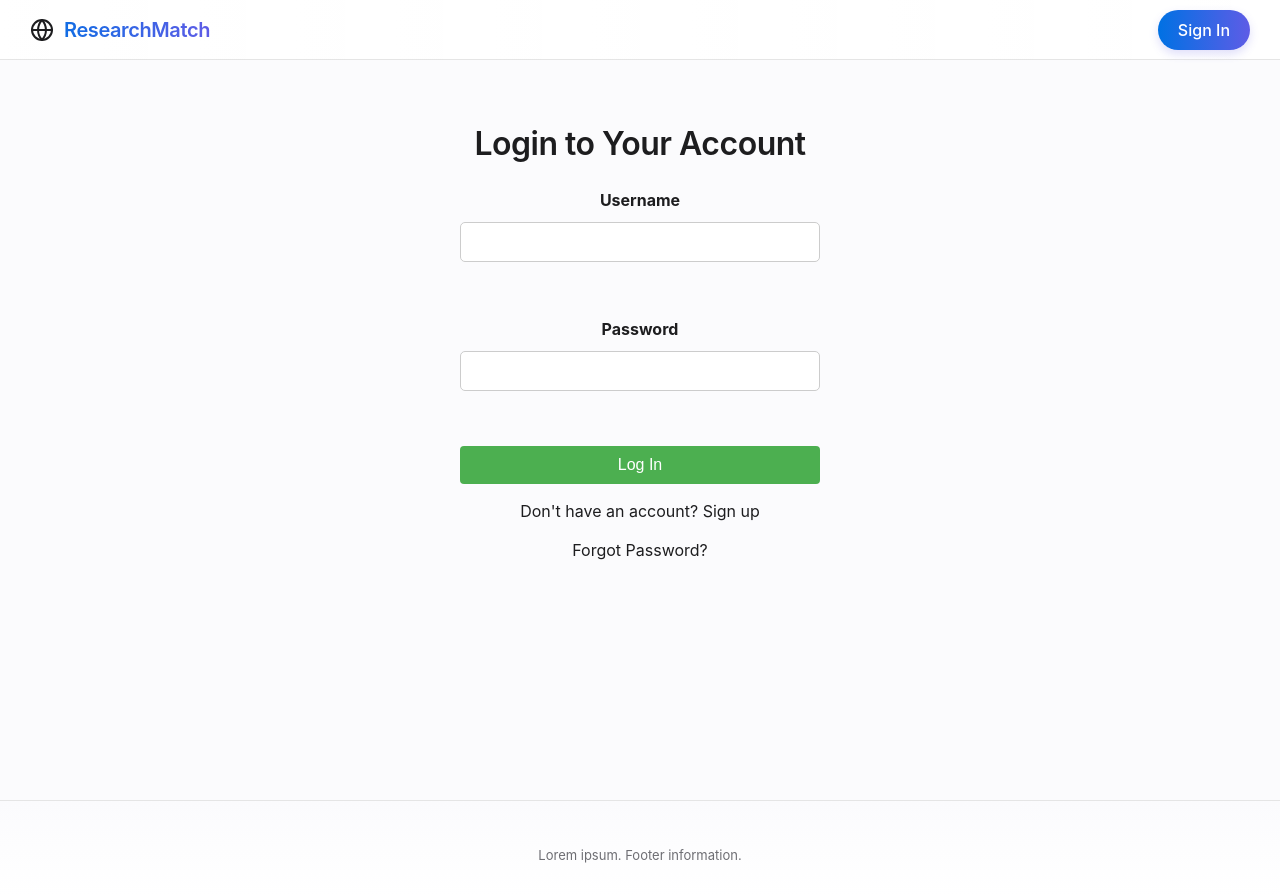
After one commit to spuddydev/CITS3403_Group_Project, a Flask app: page /login in a window 1280 px wide. The commit adds this page. Run offline with Flask 3, Linux system fonts and the light colour scheme.

Commit message:
FEAT basic login html and db updated, basic forum authentication

```diff
--- a/app.py
+++ b/app.py
@@ -1,6 +1,6 @@
 from flask import Flask, render_template, request, redirect, url_for
 from flask_sqlalchemy import SQLAlchemy
-from database.schema import db
+from database.schema import db, User
 from dotenv import load_dotenv
 import os
 
@@ -85,6 +85,57 @@ def settings():
 
     return render_template('settings.html', user=user, preferences=preferences)
 
-# Run the app
+# Register Page
+@app.route('/register', methods=['GET', 'POST'])
+def register():
+    if request.method == 'POST':
+        username = request.form.get('username')
+        password = request.form.get('password')
+        password_confirm = request.form.get('password_confirm')
+
+        # Check if passwords match
+        if password != password_confirm:
+            return "Passwords do not match!"
+
+        # Check if username already exists
+        user_exists = db.User.query.filter_by(username=username).first()
+        if user_exists:
+            return "Username already exists!"
+
+        # Create a new user and hash the password
+        new_user = db.User(username=username)
+        new_user.set_password(password)
+
+        # Add the user to the database
+        db.session.add(new_user)
+        db.session.commit()
+
+        return redirect(url_for('login'))  # Redirect to login page after successful registration
+
+    return render_template('register.html')
+
+# Sign In Page
+@app.route('/login', methods=['GET', 'POST'])
+def login():
+    if request.method == 'POST':
+        username = request.form.get('username')
+        password = request.form.get('password')
+
+        # Check if both username and password were provided
+        if not username or not password:
+            return "Please enter both username and password."
+
+        # Find the user in the database by username
+        user = User.query.filter_by(username=username).first()
+
+        if user and user.check_password(password):
+            # Successful login: redirect to home page or dashboard
+            return redirect(url_for('home'))
+        else:
+            # Invalid credentials
+            return "Invalid username or password."
+
+    return render_template('login.html')
+
 if __name__ == '__main__':
     app.run(debug=True)
--- a/database/schema.py
+++ b/database/schema.py
@@ -5,8 +5,8 @@ db = SQLAlchemy()
 
 class User(db.Model):
     id = db.Column(db.Integer, primary_key=True)
-    username = db.Column(db.String(100), nullable=False)
-    password = db.Column(db.String(100), nullable=False)
+    username = db.Column(db.String(100), nullable=False, unique=True)
+    password_hash = db.Column(db.String(200), nullable=False)
 
     def set_password(self, password):
         self.password_hash = generate_password_hash(password)
--- a/static/css/style.css
+++ b/static/css/style.css
@@ -1737,6 +1737,61 @@ blockquote {
     opacity: 0.9;
 }
 
+/* Form styles */
+.form-page {
+    display: flex;
+    gap: 40px;
+    padding: 40px;
+    justify-content: space-between;
+    align-items: flex-start;
+    flex-wrap: wrap;
+  }
+
+  form {
+    flex: 1 1 45%;
+    max-width: 500px;
+    display: flex;
+    flex-direction: column;
+    gap: 20px;
+  }
+
+  form label {
+    font-weight: bold;
+    margin-bottom: 5px;
+  }
+
+  form input[type="text"],
+  form input[type="email"],
+  form input[type="password"] {
+    padding: 10px;
+    font-size: 1rem;
+    border: 1px solid #ccc;
+    border-radius: 5px;
+  }
+
+  form button {
+    padding: 12px;
+    font-size: 1rem;
+    background-color: #0077cc;
+    color: white;
+    border: none;
+    border-radius: 5px;
+    cursor: pointer;
+  }
+
+  form button:hover {
+    background-color: #005fa3;
+  }
+
+  .form-preview {
+    flex: 1 1 45%;
+    max-width: 500px;
+    background-color: #f9f9f9;
+    padding: 20px;
+    border: 1px solid #ddd;
+    border-radius: 8px;
+  }
+
 
 /* Responsive styles */
 @media (max-width: 1200px) {
--- a/templates/base.html
+++ b/templates/base.html
@@ -45,7 +45,7 @@
                         </div>
                     </div>
                 {% else %}
-                    <a href="/dashboard" class="btn-sign-in">Sign In</a>
+                    <a href="/login" class="btn-sign-in">Sign In</a>
                 {% endif %}
             </div>
         </header>
--- a/templates/home.html
+++ b/templates/home.html
@@ -10,7 +10,7 @@
             <h1 class="animated-text">Connecting minds.<br>Creating discoveries.</h1>
             <p class="hero-subtitle">ResearchMatch helps students and academics find their perfect research collaborations at UWA.</p>
             <div class="cta-wrapper">
-                <a href="/dashboard" class="cta-button primary">
+                <a href="/login" class="cta-button primary">
                     <span>Get Started</span>
                     <svg width="13" height="10" viewBox="0 0 13 10" fill="none" xmlns="http://www.w3.org/2000/svg">
                         <path d="M1 5H12M12 5L8.5 1.5M12 5L8.5 8.5" stroke="currentColor" stroke-width="1.5" stroke-linecap="round" stroke-linejoin="round"/>
--- /dev/null
+++ b/templates/login.html
@@ -0,0 +1,71 @@
+{% extends 'base.html' %}
+
+{% block title %}Login - ResearchMatch{% endblock %}
+
+{% block content %}
+<div class="login-container">
+    <h1>Login to Your Account</h1>
+
+    <form method="POST" action="/login">
+        <div class="form-group">
+            <label for="username">Username</label>
+            <input type="text" class="form-control" id="username" name="username" required>
+        </div>
+
+        <div class="form-group">
+            <label for="password">Password</label>
+            <input type="password" class="form-control" id="password" name="password" required>
+        </div>
+
+        <button type="submit" class="submit-btn">Log In</button>
+    </form>
+
+    <p>Don't have an account? <a href="">Sign up</a></p>
+    <p><a href="">Forgot Password?</a></p>
+</div>
+
+<style>
+    .login-container {
+        max-width: 400px;
+        margin: 0 auto;
+        padding: 20px;
+        text-align: center;
+    }
+
+    .form-group {
+        margin-bottom: 15px;
+    }
+
+    .form-group label {
+        display: block;
+        margin-bottom: 5px;
+        font-weight: bold;
+    }
+
+    .form-group input {
+        width: 100%;
+        padding: 8px;
+        margin-top: 5px;
+        border: 1px solid #ddd;
+        border-radius: 4px;
+    }
+
+    .submit-btn {
+        background-color: #4CAF50;
+        color: white;
+        padding: 10px 15px;
+        border: none;
+        border-radius: 4px;
+        cursor: pointer;
+    }
+
+    .submit-btn:hover {
+        background-color: #45a049;
+    }
+
+    p {
+        margin-top: 15px;
+    }
+</style>
+
+{% endblock %}
```
Also changed, not shown: templates/register.html (added, +82 -0 lines).
